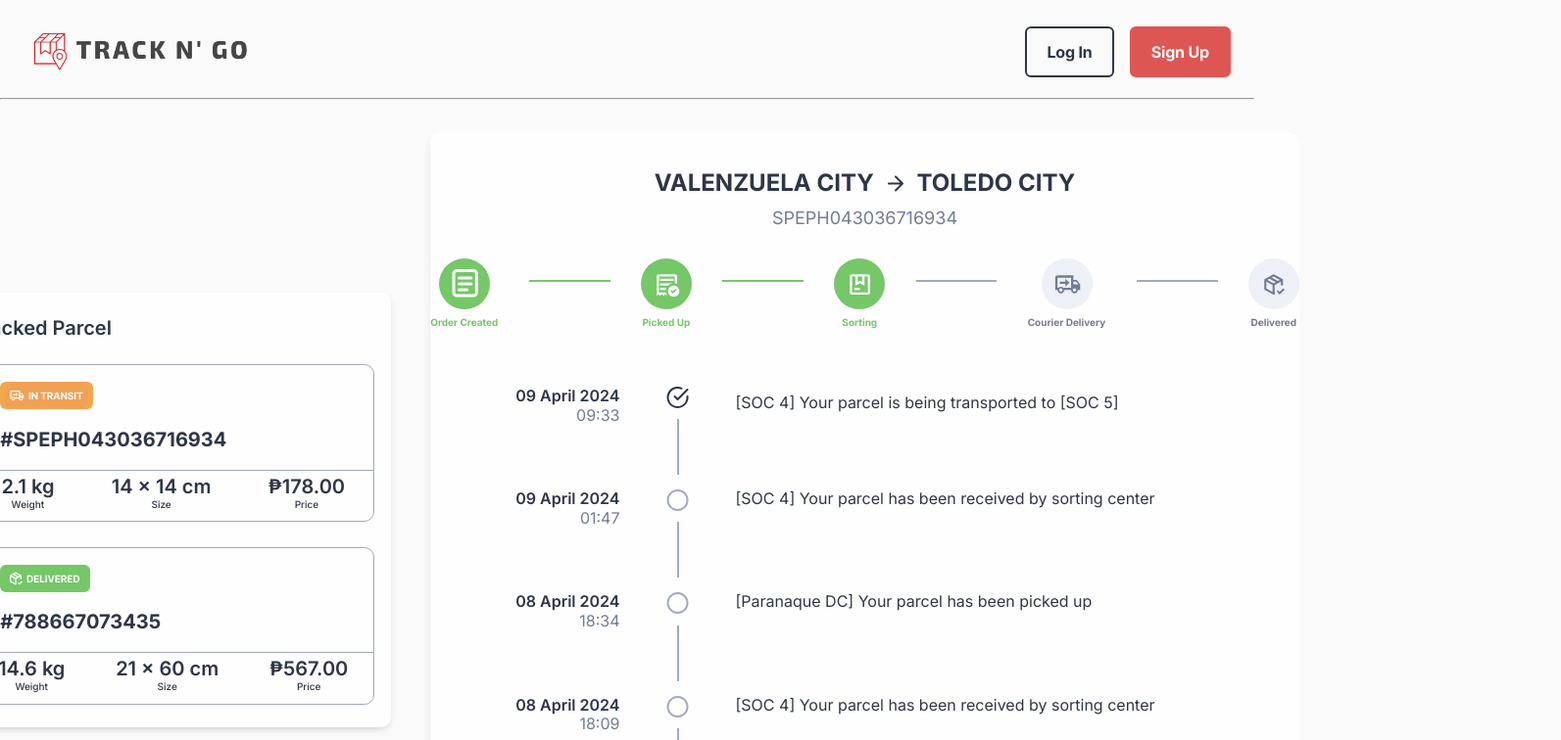
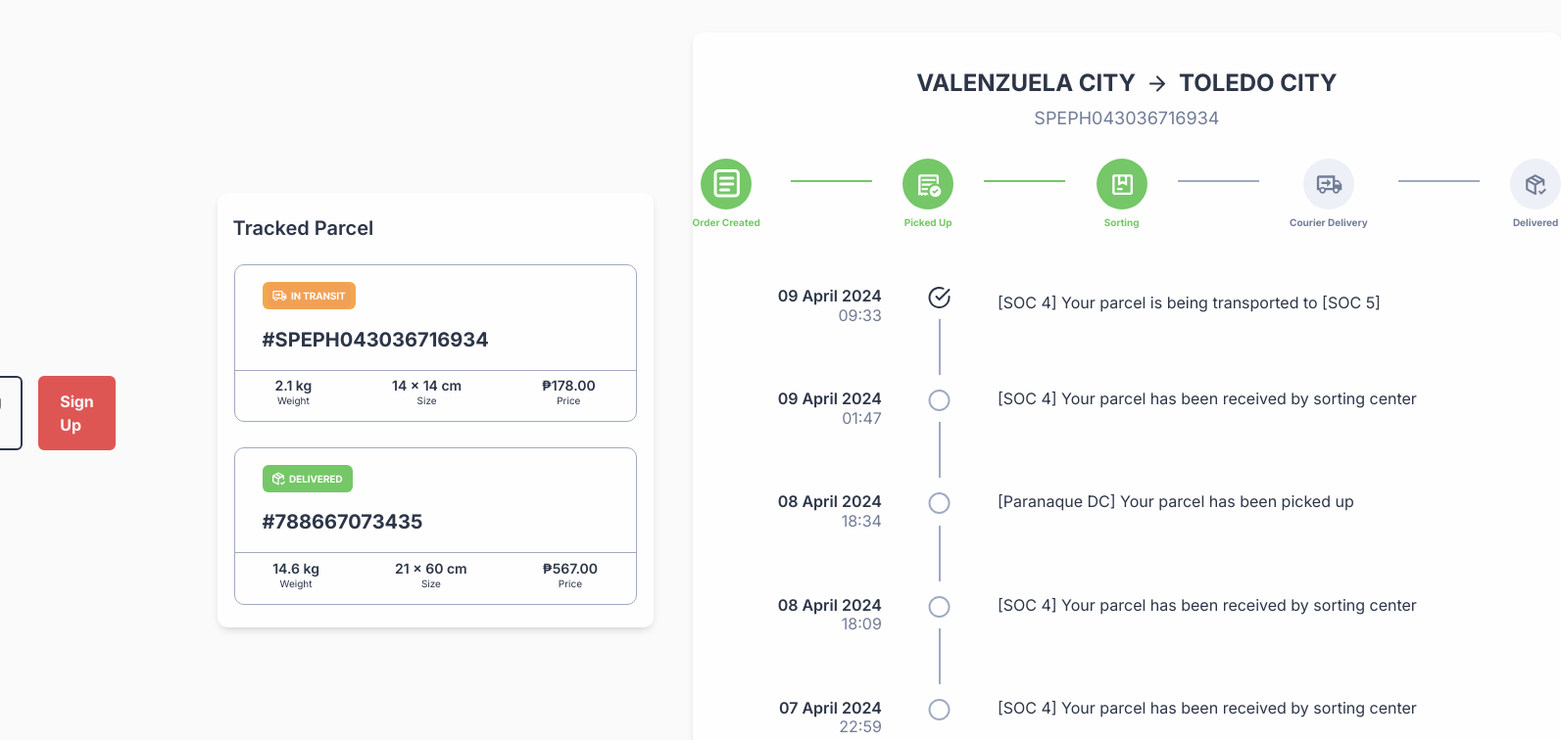
Before and after one commit to Hitagi7/Track-N-Go, a React (Vite) app: page /parceltrackerpage in a window 1280 px wide. Shown: the top 756 px of the page at 98% size, 1593 px wide, since content can reach past the window. Built offline with nearby package versions, Linux system fonts and the light colour scheme.

Commit message:
feat: routed parcelhistorypage & added scrolltotop icon

```diff
--- a/src/components/dashboard/DashboardDeliveryDetails.jsx
+++ b/src/components/dashboard/DashboardDeliveryDetails.jsx
@@ -17,7 +17,7 @@ function DashboardDeliveryDetails() {
           <p className="DeliveryNumber">There are currently no parcels out for delivery today.</p>
         </div>
         <div className="Frame9">
-          <button className="SeeHistory">See History</button>
+          <Link to="/ParcelHistoryPage"><button className="SeeHistory">See History</button></Link>
           <Link to="/SettingsPage"><button className="ManageSettings">Manage Settings</button></Link>
         </div>
     </div>
--- a/src/components/landingpage/Header.jsx
+++ b/src/components/landingpage/Header.jsx
@@ -29,7 +29,7 @@ function Header() {
             </ul>
             <ButtonStack />
             <hr />
-            <button className="scroll-to-top" onClick={scrollToTop}><img src="/src/assets//icons/up-arrow.svg" alt="up-arrow" /></button>
+            <button className="scroll-to-top" onClick={scrollToTop}><img src="/src/assets/icons/up-arrow.svg" alt="up-arrow" /></button>
         </div>
     </div>
   )
--- a/src/components/pages/ParcelTrackerPage.jsx
+++ b/src/components/pages/ParcelTrackerPage.jsx
@@ -1,12 +1,9 @@
 import React from 'react'
-import ParcelTrackerHeader from '../parceltracker/ParcelTrackerHeader'
 import ParcelTracker from '../parceltracker/ParcelTracker'
 
 function ParcelTrackerPage() {
   return (
     <div className="ParcelTrackerPage">
-        <ParcelTrackerHeader />
-        <hr />
         <ParcelTracker />
     </div>
   )
--- a/src/components/parcelhistory/ParcelHistory.jsx
+++ b/src/components/parcelhistory/ParcelHistory.jsx
@@ -1,10 +1,12 @@
 import React from 'react'
 import './ParcelHistory.css'
+import SideNavigation from '../SideNavigation'
 
 function ParcelHistory() {
 
   return (
     <div class="ParcelHistory">
+      <SideNavigation/>
     </div>
   )
 }
--- a/src/components/parceltracker/Parcel.jsx
+++ b/src/components/parceltracker/Parcel.jsx
@@ -15,16 +15,16 @@ function Parcel() {
         <hr />
         <div className="details">
             <div className="weight">
-                <p className="font-14 font-semibold">14.6 kg</p>
-                <p className="font-10">Weight</p>
+                <p className="detail-number">14.6 kg</p>
+                <p className="detail-name">Weight</p>
             </div>
             <div className="size">
-                <p className="font-14 font-semibold">21 x 60 cm</p>
-                <p className="font-10">Size</p>
+                <p className="detail-number">21 x 60 cm</p>
+                <p className="detail-name">Size</p>
             </div>
             <div className="price">
-                <p className="font-14 font-semibold">₱567.00</p>
-                <p className="font-10">Price</p>
+                <p className="detail-number">₱567.00</p>
+                <p className="detail-name">Price</p>
             </div>
         </div>
     </div>
--- a/src/components/parceltracker/ParcelTracker.jsx
+++ b/src/components/parceltracker/ParcelTracker.jsx
@@ -2,10 +2,13 @@ import React from 'react'
 import './ParcelTracker.css'
 import TrackedParcel from './TrackedParcel'
 import ParcelTrackerBody from './ParcelTrackerBody'
+import ParcelTrackerHeader from './ParcelTrackerHeader'
 
 function ParcelTracker() {
   return (
     <div className="ParcelTracker">
+        <ParcelTrackerHeader />
+        <hr />
         <TrackedParcel />
         <ParcelTrackerBody />
     </div>
--- a/src/components/parceltracker/ParcelTransit.css
+++ b/src/components/parceltracker/ParcelTransit.css
@@ -49,14 +49,16 @@
     height: 0.0625rem;
 }
 
-.font-14 {
+.detail-number {
     display: flex;
+    font-size: 0.875rem;
+    font-weight: 600;
 }
 
-.font-10 {
+.detail-name {
     display: flex;
     justify-content: center;
-    font-weight: 500;
+    font-size: 0.625rem;
 }
 
 p {
--- a/src/components/parceltracker/ParcelTransit.jsx
+++ b/src/components/parceltracker/ParcelTransit.jsx
@@ -15,16 +15,16 @@ function ParcelTransit() {
         <hr />
         <div className="details">
             <div className="weight">
-                <p className="font-14 font-semibold">2.1 kg</p>
-                <p className="font-10">Weight</p>
+                <p className="detail-number">2.1 kg</p>
+                <p className="detail-name">Weight</p>
             </div>
             <div className="size">
-                <p className="font-14 font-semibold">14 x 14 cm</p>
-                <p className="font-10">Size</p>
+                <p className="detail-number">14 x 14 cm</p>
+                <p className="detail-name">Size</p>
             </div>
             <div className="price">
-                <p className="font-14 font-semibold">₱178.00</p>
-                <p className="font-10">Price</p>
+                <p className="detail-number">₱178.00</p>
+                <p className="detail-name">Price</p>
             </div>
         </div>
     </div>
--- a/src/index.jsx
+++ b/src/index.jsx
@@ -10,6 +10,7 @@ import ParcelTrackerPage from './components/pages/ParcelTrackerPage.jsx';
 import DashboardPage from './components/pages/DashboardPage.jsx';
 import SettingsPage from './components/pages/SettingsPage.jsx';
 import ProfilePage from './components/pages/ProfilePage.jsx';
+import ParcelHistoryPage from './components/pages/ParcelHistoryPage.jsx';
 
 const router = createBrowserRouter([
     {
@@ -31,6 +32,10 @@ const router = createBrowserRouter([
     {
       path: "/profilepage",
       element: <ProfilePage />,
+    },
+    {
+      path: "/parcelhistorypage",
+      element: <ParcelHistoryPage />,
     }
   ]);
 
```
Also changed, not shown: src/assets/icons/up-arrow.svg (added).
